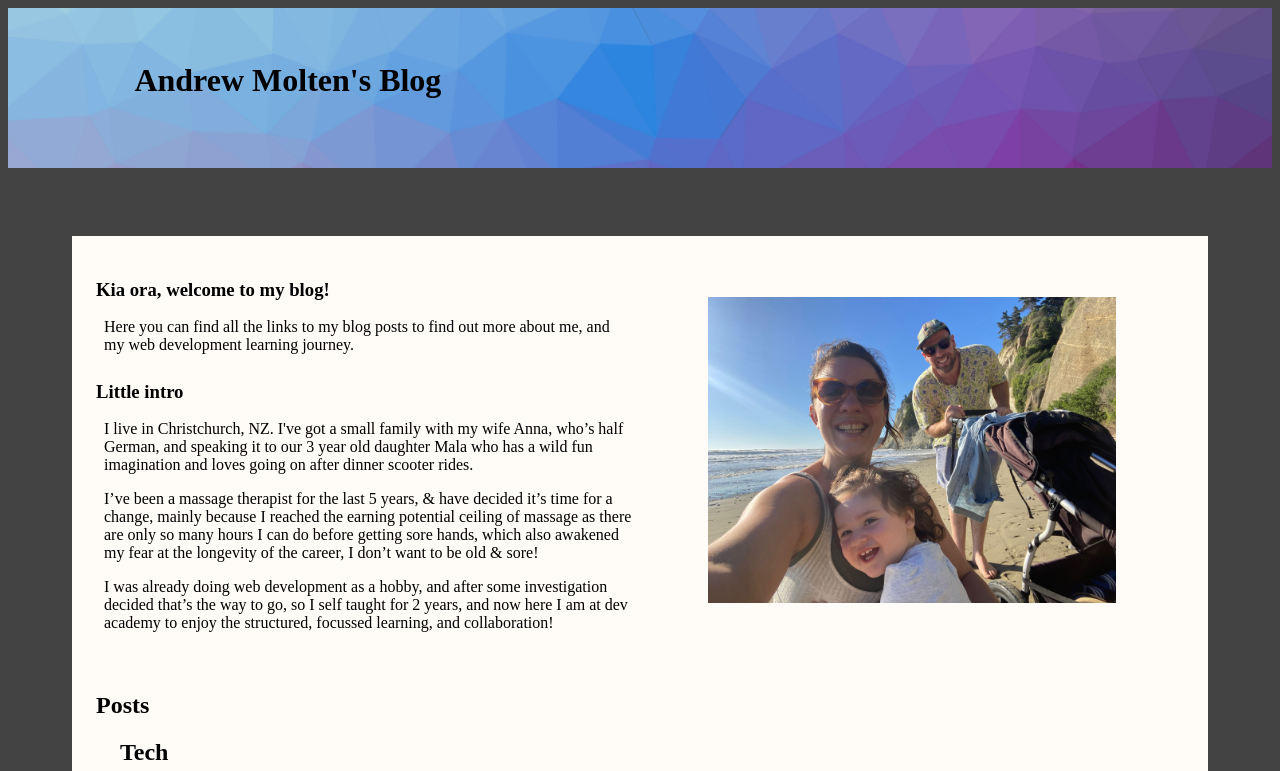
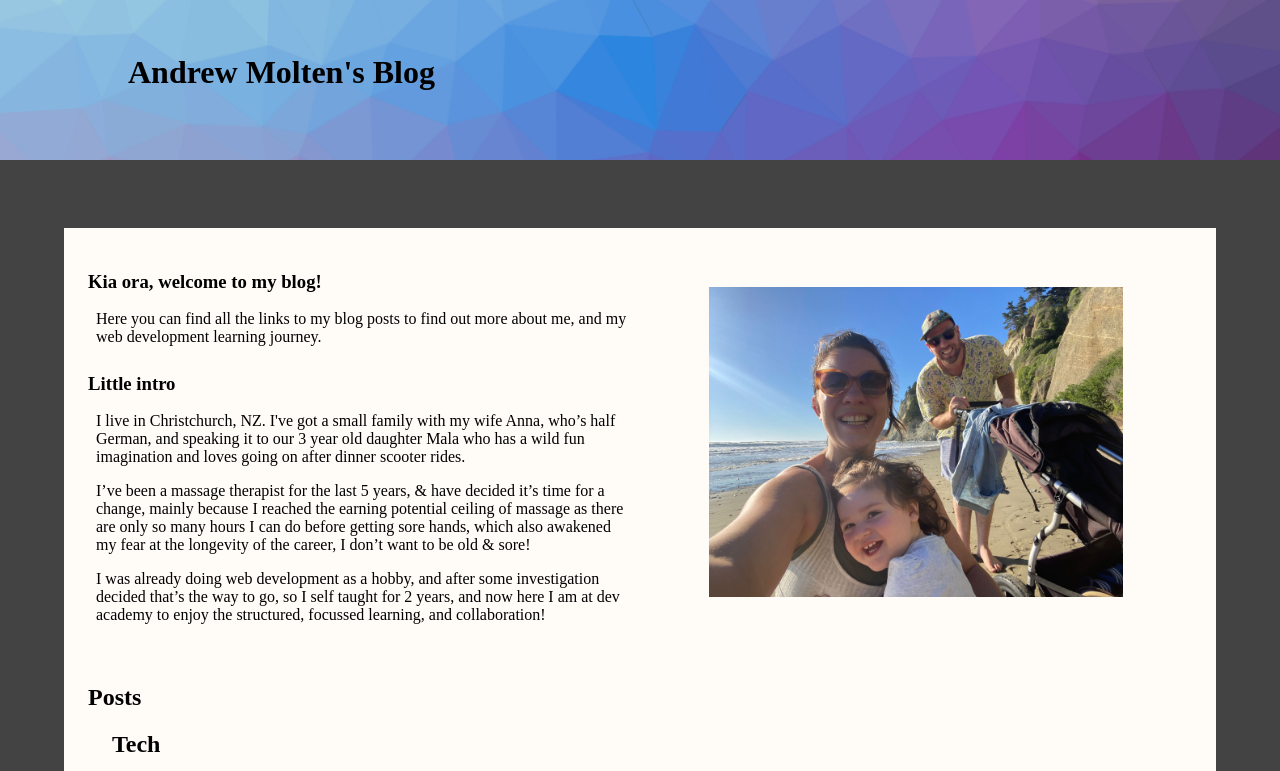
Before and after one commit to andrew-molten/andrew-molten.github.io, a plain HTML site: page index.html in a window 1280 px wide. Shown: the top 771 px of the page. Drawn offline with Linux system fonts and the light colour scheme.

Commit message:
remove body border

```diff
--- a/styles/main.css
+++ b/styles/main.css
@@ -1,5 +1,6 @@
 body {
   background-color: rgb(67, 67, 67);
+  margin: 0;
 }
 
 a {
@@ -27,6 +28,7 @@ h3 {
 }
 
 .heading-container {
+  width: 100%;
   position: relative;
   text-align: center;
   margin-bottom: 1em;
```
